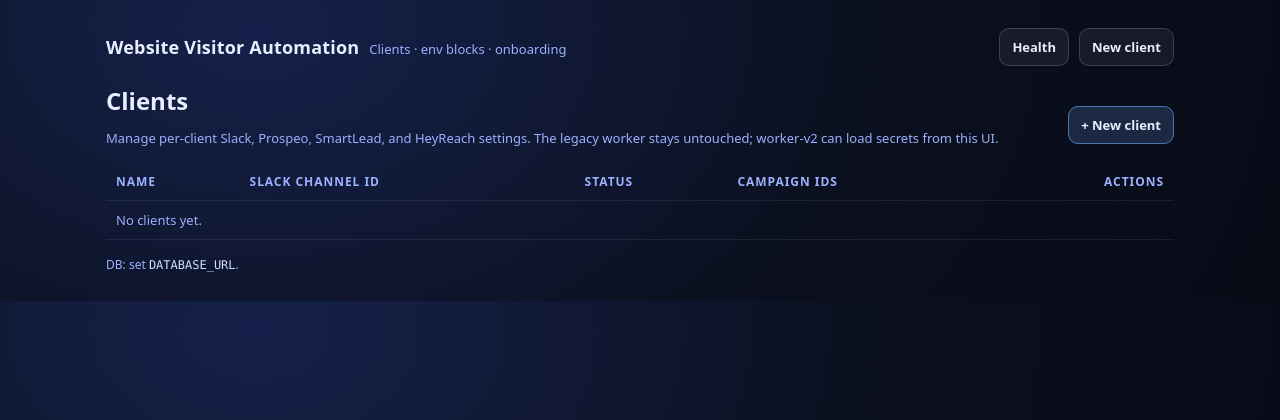
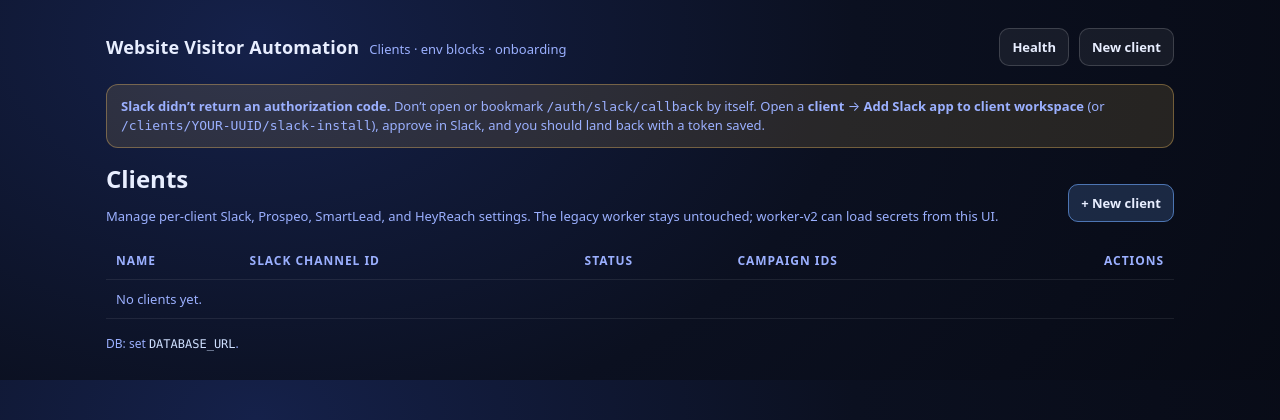
Before and after one commit to joshuaosborn561-lang/clientrb2b, a Node server app: a page that uses ui/src/views/index.ejs in a window 1280 px wide. Shown: the top 420 px of the page. Run offline with Node 20, Linux system fonts and the light colour scheme; data that the repository does not hold is empty; some libraries are stand-ins or nearby versions.

Commit message:
fix(ui): explain slack_oauth=missing on home; add Slack link on client list
Co-authored-by: joshuaosborn561-lang <joshuaosborn561-lang@users.noreply.github.com>

```diff
--- a/ui/src/server.js
+++ b/ui/src/server.js
@@ -121,7 +121,7 @@ function envBlock(client) {
 
 app.get('/', async (req, res) => {
   const { rows } = await pool.query('select * from clients order by created_at desc');
-  res.render('index', { title: 'Clients', clients: rows });
+  res.render('index', { title: 'Clients', clients: rows, slackOauth: req.query.slack_oauth });
 });
 
 app.get('/clients/new', async (req, res) => {
@@ -274,7 +274,10 @@ app.get('/auth/slack/callback', async (req, res) => {
   const state = req.query.state;
   const err = req.query.error;
   if (err) return res.redirect('/?slack_oauth=denied');
-  if (!code || !state) return res.redirect('/?slack_oauth=missing');
+  if (!code || !state) {
+    console.warn('Slack OAuth callback without code/state (open /auth/slack/callback directly, or wrong redirect URL).');
+    return res.redirect('/?slack_oauth=missing');
+  }
   const clientId = readState(String(state));
   if (!clientId) return res.redirect('/?slack_oauth=invalid_state');
   const { rows } = await pool.query('select id from clients where id = $1', [clientId]);
--- a/ui/src/views/index.ejs
+++ b/ui/src/views/index.ejs
@@ -1,3 +1,15 @@
+<% if (typeof slackOauth !== 'undefined' && slackOauth) { %>
+  <p class="muted" style="margin:0 0 14px 0;padding:12px 14px;border-radius:12px;border:1px solid rgba(255,200,100,0.35);background:rgba(255,200,100,0.12);">
+    <% if (slackOauth === 'missing') { %>
+      <strong>Slack didn’t return an authorization code.</strong> Don’t open or bookmark <code>/auth/slack/callback</code> by itself. Open a <strong>client</strong> → <strong>Add Slack app to client workspace</strong> (or <code>/clients/YOUR-UUID/slack-install</code>), approve in Slack, and you should land back with a token saved.
+    <% } else if (slackOauth === 'denied') { %>
+      <strong>Slack install was cancelled.</strong> Try again from the client page.
+    <% } else { %>
+      Slack: <code><%= slackOauth %></code>
+    <% } %>
+  </p>
+<% } %>
+
 <div class="row">
   <div>
     <h2 style="margin:0 0 12px 0;">Clients</h2>
@@ -35,6 +47,7 @@
         </td>
         <td style="text-align:right;">
           <a class="btn" href="/clients/<%= c.id %>">View</a>
+          <a class="btn" href="/clients/<%= c.id %>/slack-install" title="Install app in that workspace">Slack</a>
           <a class="btn" href="/clients/<%= c.id %>/edit">Edit</a>
         </td>
       </tr>
```
